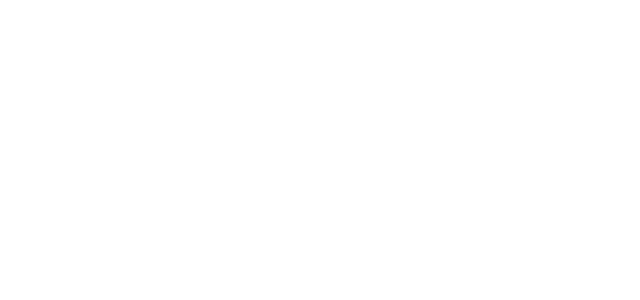
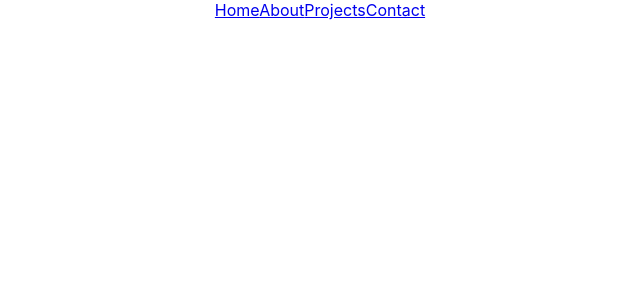
Before and after one commit to mitchelnoble/portfolio-website, a React (Create React App) app: page /ProjectDetail in a window 1280 px wide. Shown: the top 300 px of the page, without its empty margins (320-960 px from the left). Built offline with nearby package versions, Linux system fonts and the light colour scheme.

Commit message:
added project detail component

```diff
--- a/src/App.js
+++ b/src/App.js
@@ -1,23 +1,31 @@
 import './App.css';
 import { Switch, Route } from 'react-router-dom'
+import Layout from './components/Layout/Layout'
 import Landing from './screens/Landing/Landing'
+import About from './screens/About/About'
+import ProjectDetail from './components/ProjectDetail/ProjectDetail';
 import Contact from './screens/Contact/Contact'
-import About from './screens/About/About'
+
 
 function App() {
   return (
     <div className="App">
+      <Layout>
       <Switch>
-        <Route path="/Landing">
+        <Route path="/">
           <Landing />
         </Route>
+        <Route path="/About">
+          <About />
+          </Route>
+          <Route path="/ProjectDetail">
+          <ProjectDetail />
+          </Route>
         <Route path="/Contact">
         <Contact />
         </Route>
-        <Route path="/About">
-          <About />
-        </Route>
       </Switch>
+      </Layout>
     </div>
   );
 }
--- a/src/components/Footer/Footer.jsx
+++ b/src/components/Footer/Footer.jsx
@@ -0,0 +1,9 @@
+import React from 'react'
+
+export default function Footer() {
+  return (
+    <div className="footer-container">
+
+    </div>
+  )
+}
--- a/src/components/Header/Header.jsx
+++ b/src/components/Header/Header.jsx
@@ -0,0 +1,13 @@
+import React from 'react';
+import { Link } from 'react-router-dom';
+
+export default function Header() {
+  return (
+    <div className="header-container">
+      <Link to="/">Home</Link>
+      <Link to="/About">About</Link>
+      <Link to="/Projects">Projects</Link>
+      <Link to="/Contact">Contact</Link>
+    </div>
+  )
+}
--- a/src/components/Layout/Layout.jsx
+++ b/src/components/Layout/Layout.jsx
@@ -0,0 +1,13 @@
+import React from 'react'
+import Header from '../Header/Header'
+import Footer from '../Footer/Footer'
+
+export default function Layout() {
+  return (
+    <div className="layout-container">
+      <Header />
+
+      <Footer />
+    </div>
+  )
+}
--- /dev/null
+++ b/src/components/ProjectDetail/ProjectDetail.jsx
@@ -0,0 +1,9 @@
+import React from 'react'
+
+export default function ProjectDetail() {
+  return (
+    <div>
+
+    </div>
+  )
+}
```
